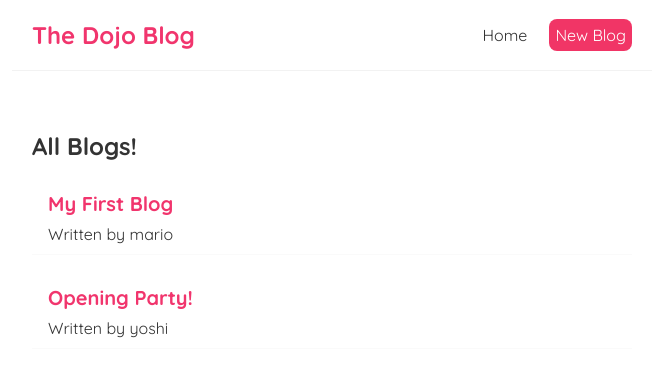
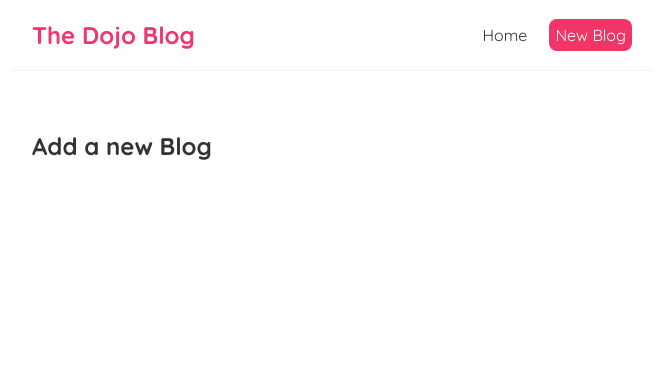
Before and after one commit to BritWallace/Dojo-Blog, a React (Create React App) app: page /create in a window 1280 px wide. Shown: the top 376 px of the page, without its empty margins (308-971 px from the left). Built offline with nearby package versions, Linux system fonts and the light colour scheme; data requests are answered from the project's data file.

Commit message:
Add a exact match routes

```diff
--- a/package.json
+++ b/package.json
@@ -8,6 +8,7 @@
     "@testing-library/user-event": "^13.5.0",
     "react": "^18.2.0",
     "react-dom": "^18.2.0",
+    "react-router-dom": "^5.3.3",
     "react-scripts": "5.0.1",
     "web-vitals": "^2.1.4"
   },
--- a/src/App.js
+++ b/src/App.js
@@ -2,15 +2,25 @@
 // import './App.css';
 import Navbar from './Navbar';
 import Home from './Home';
-
+import { BrowserRouter as Router, Route, Switch } from 'react-router-dom';
+import Create from './Create';
 function App() {
   return (
-    <div className="App">
-    <Navbar />
-      <div className="content">
-      <Home />
+    <Router>
+      <div className="App">
+      <Navbar />
+        <div className="content">
+          <Switch>
+            <Route exact path="/">
+              <Home />
+            </Route>
+            <Route path="/create">
+              <Create />
+            </Route>
+          </Switch>
+        </div>
       </div>
-    </div>
+    </Router>
   );
 }
 
--- /dev/null
+++ b/src/Create.js
@@ -0,0 +1,9 @@
+const Create = () => {
+  return (
+    <div className="create">
+      <h2>Add a new Blog</h2>
+    </div>
+  );
+}
+
+export default Create;
```
Also changed, not shown: 1 other file (tests, documents, lock files or other folders).
